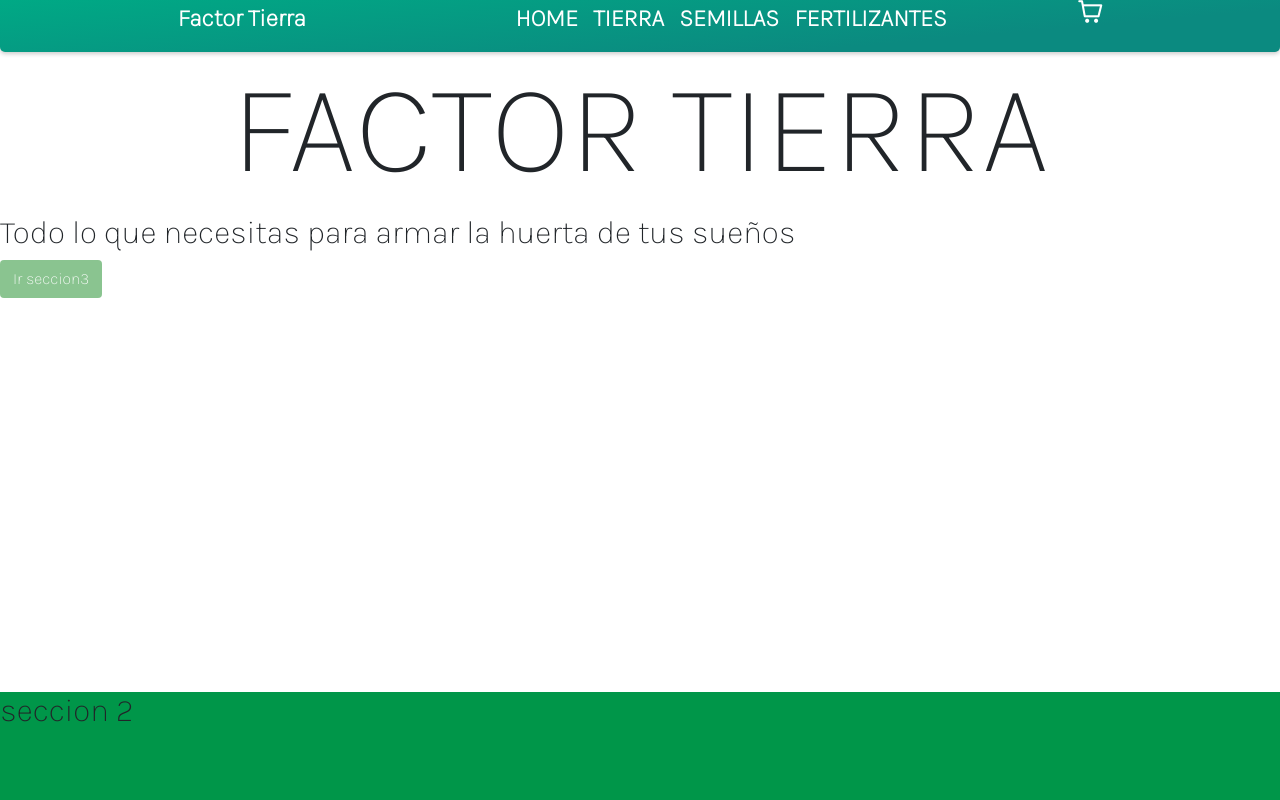
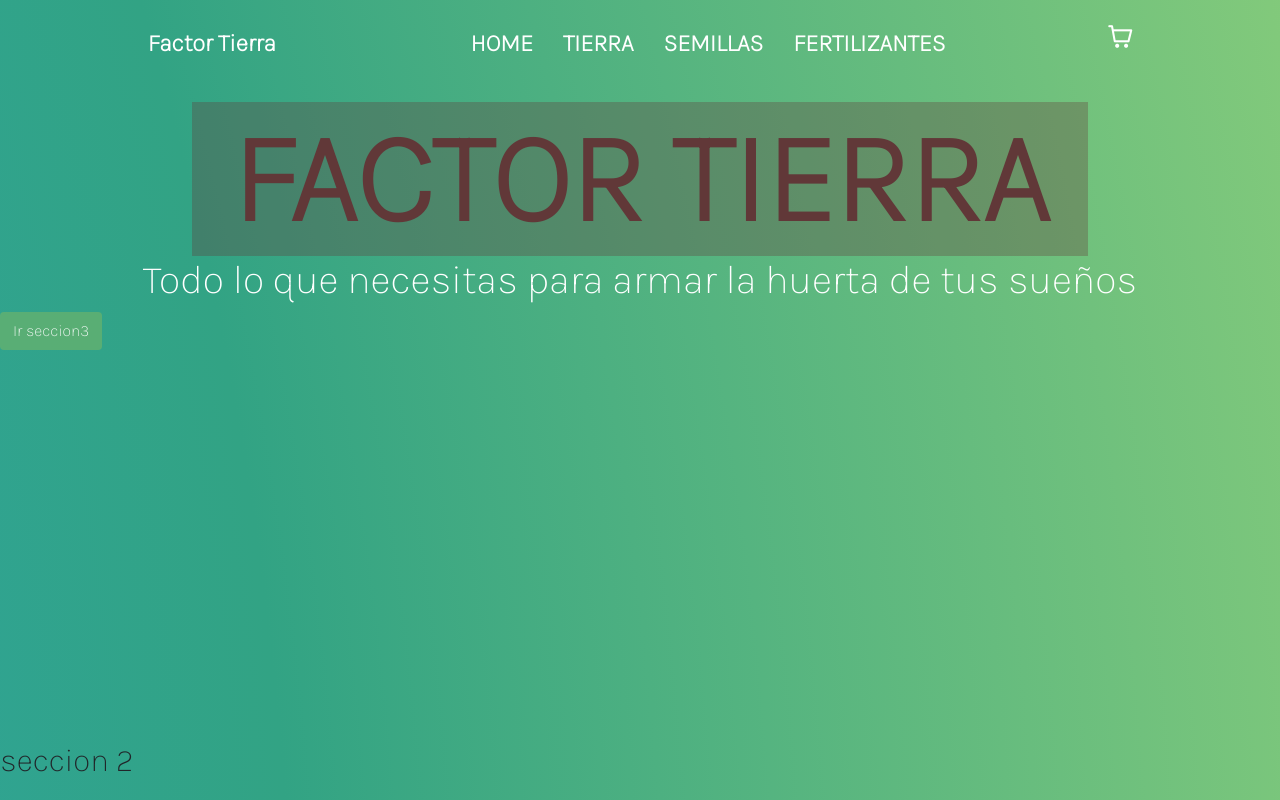
Before and after one commit to julietadicio/reactEcommerce, a React (Create React App) app: page / in a window 1280 px wide. Shown: the top 800 px of the page. Built offline with nearby package versions, Linux system fonts and the light colour scheme.

Commit message:
finalizando diseño navbar

```diff
--- a/src/App.css
+++ b/src/App.css
@@ -6,7 +6,8 @@ html {
   font-family: 'Karla', sans-serif;
 }
 
-a, nav li {
+a,
+nav li {
   cursor: pointer;
 }
 
@@ -17,22 +18,23 @@ nav {
   display: flex;
   justify-content: space-evenly;
   color: white;
-  background-color: #00a985;
-  border-radius: 0% 0% 5px 5px;
-  background-image: linear-gradient(175deg, #00a985 0%, #0B8A80 74%);
-  box-shadow: 0 2px 4px 0 rgba(0,0,0,.2);
+  /* border-radius: 0% 0% 5px 5px;
+  box-shadow: 0 2px 4px 0 rgba(0,0,0,.2); */
 }
 
-nav li {
+nav li,
+p,
+i {
   list-style: none;
-  margin-right: 4%;
+  display: inline-block;
+  padding: 25px 15px;
 }
 
 nav ul {
   display: flex;
 }
 
-.pi {
+i {
   line-height: 1.5;
 }
 
@@ -40,12 +42,43 @@ nav ul {
 
 /*MAIN*/
 
+body {
+  background: radial-gradient(circle, #e4e486, #23a6d5, #32A384, #BFE774);
+  background-size: 900%;
+  animation: animate 18s ease infinite;
+}
+
+@keyframes animate {
+  0% {
+    background-position: 0% 50%;
+  }
+
+  50% {
+    background-position: 100% 50%;
+  }
+
+  100% {
+    background-position: 0% 50%;
+  }
+}
+
 .title {
+  margin-top: 8vh;
   font-size: 10vw;
   text-align: center;
+  display: block;
+  margin: auto;
+  width: 70vw;
+  font-weight: bolder;
+  color: #613838;
+  background-color: #61383851;
 
 }
 
+h1 {
+  color: white;
+  text-align: center;
+}
 
 #section1 {
   height: 80vh;
@@ -65,12 +98,10 @@ nav ul {
 
 #section2 {
   height: 100vh;
-  background-color: #009649;
 }
 
 #section3 {
   height: 80vh;
-  background-color: #b5ba4d;
 }
 
 /*MAIN*/
--- a/src/App.js
+++ b/src/App.js
@@ -4,8 +4,9 @@ import 'primeicons/primeicons.css';
 function App() {
   return (
     <>
+
       <nav>
-        Factor Tierra
+        <p>Factor Tierra</p>
         <ul>
           <li href="#">
             HOME
@@ -27,7 +28,7 @@ function App() {
 
       <div id="section1">
         <h1 class="title">FACTOR TIERRA</h1>
-        <h2>Todo lo que necesitas para armar la huerta de tus sueños</h2>
+        <h1>Todo lo que necesitas para armar la huerta de tus sueños</h1>
         <a class="btn" href="#section3">Ir seccion3</a>
       </div>
 
```
